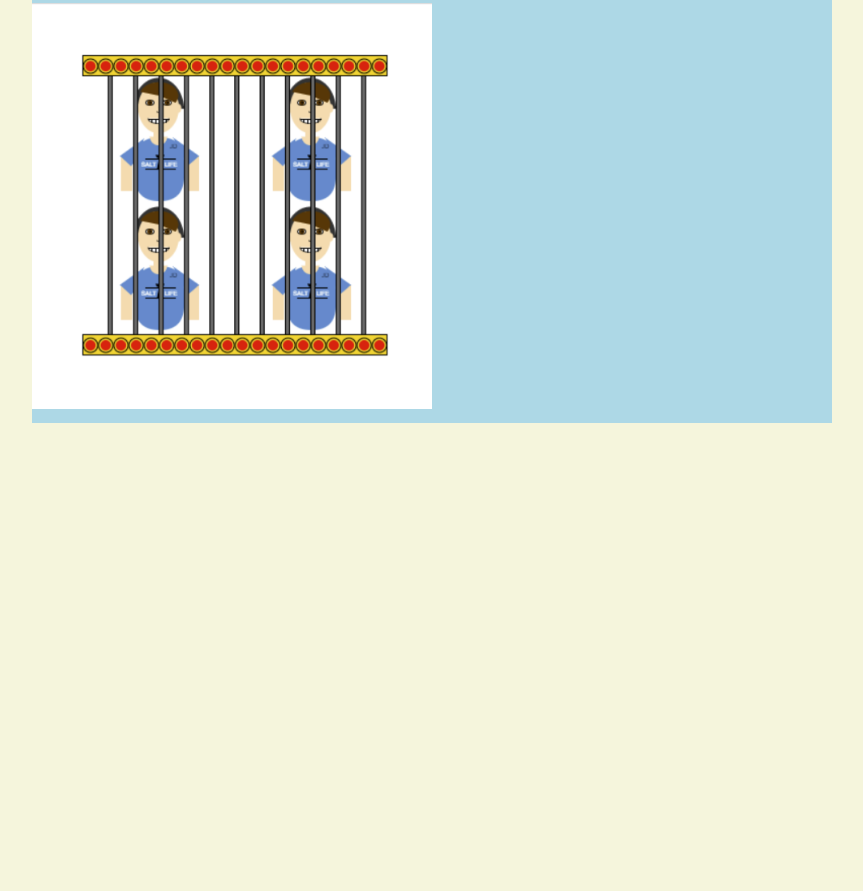
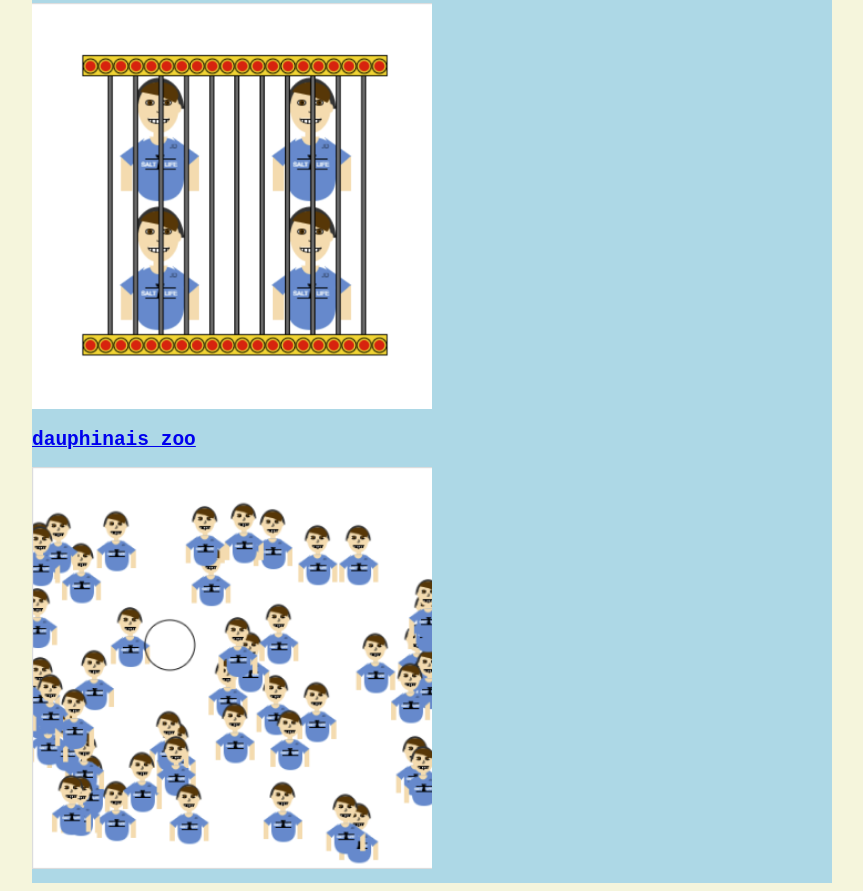
Before and after one commit to JacDauph/JacDauph.github.io, a plain HTML site: page javascripts.html in a window 1280 px wide. Shown: the part 715-1606 px from the top of the page, without its empty margins (208-1071 px from the left). Before the commit the page ends 1146 px from the top, so only its background shows below. Drawn offline with Linux system fonts and the light colour scheme; a script that the page names is missing.

Commit message:
Update javascripts.html

```diff
--- a/javascripts.html
+++ b/javascripts.html
@@ -61,6 +61,11 @@
         <img id="zoo_image" src="/assets/dauphinais_zoo_image.png" alt="Four bitmojis in a zoo">
       </a>
 
+      <h2><a href="https://www.khanacademy.org/computer-programming/dauphinais_tag/5928146566168576">dauphinais_zoo</a></h2>
+      <a href="https://www.khanacademy.org/computer-programming/dauphinais_tag/5928146566168576">
+        <img id="zoo_image" src="/assets/dauphinais_tag_image.png" alt="50 Bitmojis running away">
+      </a>
+
     </div>
 
   </body>
```
